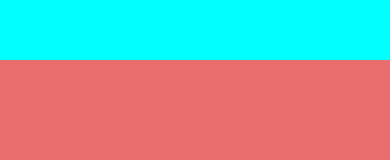
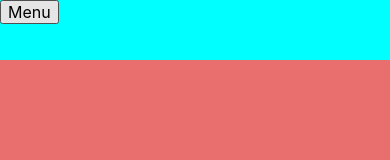
Before and after one commit to Vlad22523/WildCoders-project2, a React (Vite) app: page /home in a window 390 px wide. Shown: the top 160 px of the page. Built offline with nearby package versions, Linux system fonts and the light colour scheme.

Commit message:
menu-btn

```diff
--- a/src/components/Header/Header.jsx
+++ b/src/components/Header/Header.jsx
@@ -1,9 +1,15 @@
+import { useDispatch } from "react-redux";
 import s from "./Header.module.css";
+import { toggleSidebar } from "../../redux/sidebar/slice.js";
 
-const Header = ({ toggleSidebar }) => {
+const Header = () => {
+  const dispatch = useDispatch();
   return (
     <header className={s.header}>
-      <button className={s.burger_menu} onClick={toggleSidebar}>
+      <button
+        className={s.burger_menu}
+        onClick={() => dispatch(toggleSidebar())}
+      >
         Menu
       </button>
     </header>
--- a/src/components/Header/Header.module.css
+++ b/src/components/Header/Header.module.css
@@ -6,4 +6,12 @@
 
 .burger_menu {
   display: none;
+  z-index: 10;
+  position: relative;
 }
+
+@media screen and (max-width: 768px) {
+  .burger_menu {
+    display: block;
+  }
+}
--- a/src/components/Sidebar/Sidebar.jsx
+++ b/src/components/Sidebar/Sidebar.jsx
@@ -1,8 +1,14 @@
+import { useSelector } from "react-redux";
 import s from "./Sidebar.module.css";
+import { selectIsOpenSidebar } from "../../redux/sidebar/selectors";
+import { useRef } from "react";
 
 const Sidebar = () => {
+  const isOpen = useSelector(selectIsOpenSidebar);
+  const sidebarRef = useRef(null);
+
   return (
-    <aside className={s.side}>
+    <aside ref={sidebarRef} className={`${s.side} ${isOpen ? s.open : ""}`}>
       <h2>Sidebar</h2>
     </aside>
   );
--- a/src/pages/WelcomePage/WelcomePage.jsx
+++ b/src/pages/WelcomePage/WelcomePage.jsx
@@ -1,5 +1,13 @@
+import { Link } from "react-router-dom";
+
 const WelcomePage = () => {
-  return <div>WelcomePage</div>;
+  return (
+    <>
+      <div>WelcomePage</div>
+      <Link to="/auth/login">Login</Link>
+      <Link to="/auth/register">Register</Link>
+    </>
+  );
 };
 
 export default WelcomePage;
--- /dev/null
+++ b/src/redux/sidebar/selectors.js
@@ -0,0 +1,2 @@
+export const selectIsOpenSidebar = (state) => state.sidebar.isSidebarOpen;
+export const selectCloseSidebar = (state) => state.sidebar.isSidebarOpen;
--- /dev/null
+++ b/src/redux/sidebar/slice.js
@@ -0,0 +1,21 @@
+import { createSlice } from "@reduxjs/toolkit";
+
+const initialState = {
+  isSidebarOpen: false,
+};
+
+const slice = createSlice({
+  name: "sidebar",
+  initialState,
+  reducers: {
+    toggleSidebar: (state) => {
+      state.isSidebarOpen = !state.isSidebarOpen;
+    },
+    closeSidebar: (state) => {
+      state.isSidebarOpen = false;
+    },
+  },
+});
+
+export const { toggleSidebar, closeSidebar } = slice.actions;
+export const sidebarReducer = slice.reducer;
--- a/src/redux/store.js
+++ b/src/redux/store.js
@@ -1,8 +1,10 @@
 import { configureStore } from "@reduxjs/toolkit";
 import { authReducer } from "./auth/slice.js";
+import { sidebarReducer } from "./sidebar/slice.js";
 
 export const store = configureStore({
   reducer: {
     auth: authReducer,
+    sidebar: sidebarReducer,
   },
 });
```
